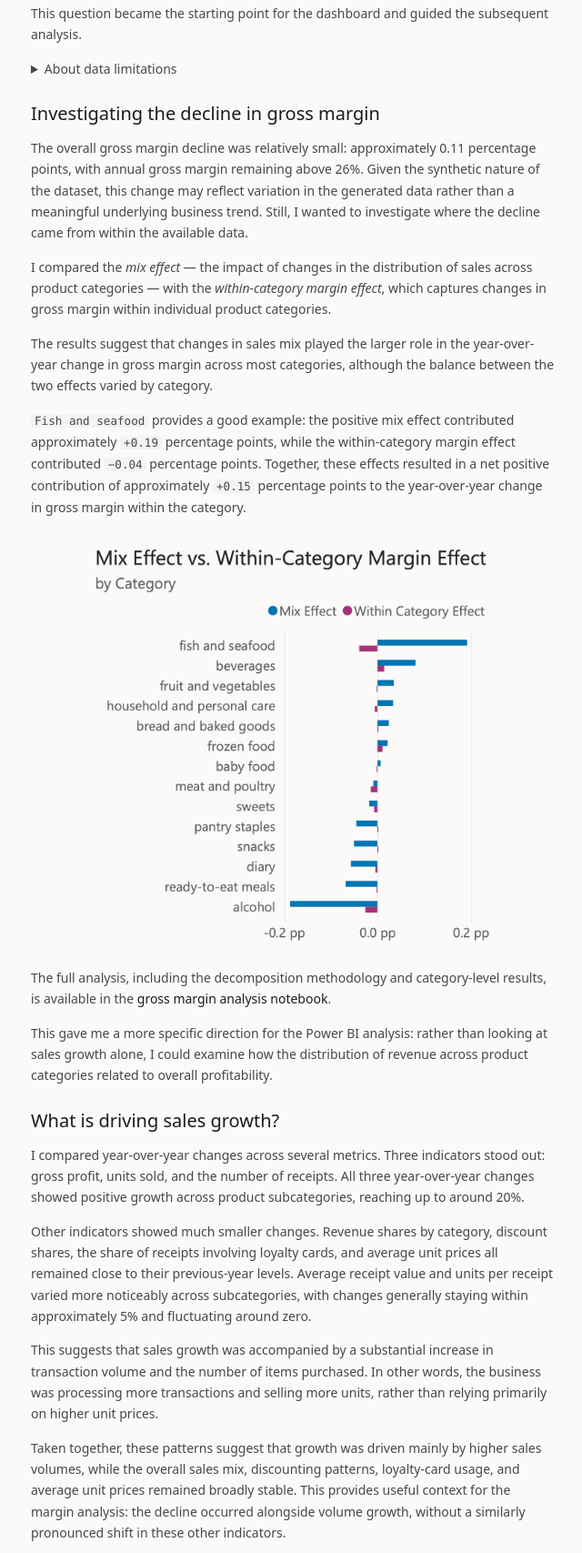
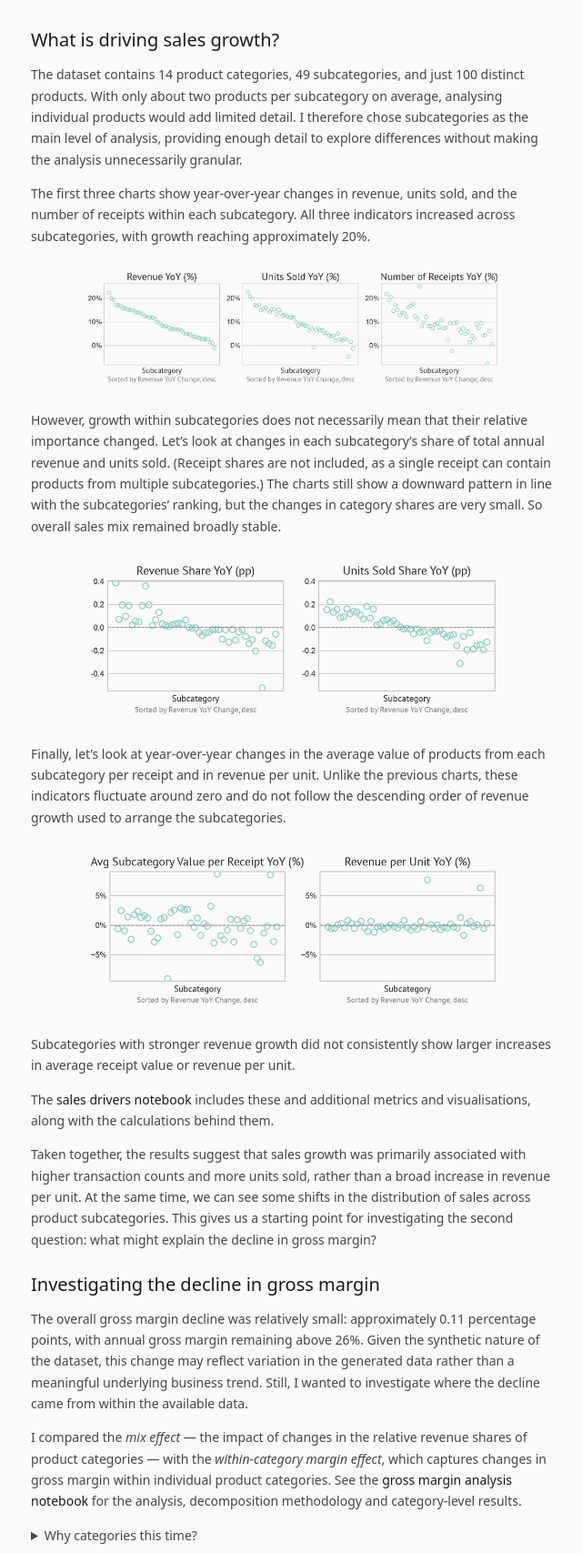
Before and after one commit to TAbramovskaya/project-showcase, an Astro site: page /projects/dear_neighbour in a window 1280 px wide. Shown: the part 1702-3409 px from the top of the page at 91% size, without its empty margins (318-958 px from the left). Built offline with nearby package versions, Linux system fonts and the light colour scheme; Astro itself is replaced by a stand-in of ours; a web font is replaced by a local one.

Commit message:
Update Dear Neighbour story

```diff
--- a/src/content/projects/dear_neighbour.md
+++ b/src/content/projects/dear_neighbour.md
@@ -23,13 +23,11 @@ The [source data](https://github.com/TAbramovskaya/dear-neighbour/blob/main/viz/
 
 I started with a few questions: How had sales performance changed between 2024 and 2025? Which trends stood out? And were there any potential problems hidden behind the overall results?
 
-At first glance, the picture looked positive.
+The table below summarises the key metrics for 2024 and 2025, along with their year-over-year changes.
 
-<img src="/images/projects/dear_neighbour/year_on_year_summary.png" class="img-white"/>
+<img src="/images/projects/dear_neighbour/year_on_year_summary.png" class="img-white" style="width: 65%;"/>
 
-Revenue, gross profit, average transaction value all increased compared with 2024, however, gross margin moved in the opposite direction. This raised the main question I wanted to explore: what might explain the decline in margin despite the overall growth in sales?
-
-This question became the starting point for the dashboard and guided the subsequent analysis.
+Revenue, gross profit, average transaction value all increased compared with 2024, however, gross margin moved in the opposite direction. Let's explore these two questions in more detail: what was driving sales growth, and what might explain the decline in gross margin despite that growth?
 
 <details>
 <summary>About data limitations</summary>
@@ -44,28 +42,74 @@ These characteristics made store traffic and customer acquisition difficult to a
 
 </details>
 
+### What is driving sales growth?
+
+The dataset contains 14 product categories, 49 subcategories, and just 100 distinct products. With only about two products per subcategory on average, analysing individual products would add limited detail. I therefore chose subcategories as the main level of analysis, providing enough detail to explore differences without making the analysis unnecessarily granular.
+
+The first three charts show year-over-year changes in revenue, units sold, and the number of receipts within each subcategory. All three indicators increased across subcategories, with growth reaching approximately 20%.
+
+<img src="/images/projects/dear_neighbour/revenue_change_units_sold_change_receipts_change.png" class="img-white" style="width: 100%;"/>
+
+However, growth within subcategories does not necessarily mean that their relative importance changed. Let's look at changes in each subcategory’s share of total annual revenue and units sold. (Receipt shares are not included, as a single receipt can contain products from multiple subcategories.) The charts still show a downward pattern in line with the subcategories’ ranking, but the changes in category shares are very small. So overall sales mix remained broadly stable.
+
+<img src="/images/projects/dear_neighbour/revenue_share_change_units_sold_share.png" class="img-white" style="width: 90%;"/>
+
+Finally, let's look at year-over-year changes in the average value of products from each subcategory per receipt and in revenue per unit. Unlike the previous charts, these indicators fluctuate around zero and do not follow the descending order of revenue growth used to arrange the subcategories.
+
+<img src="/images/projects/dear_neighbour/avg_subcategory_value_per_receipt_change_revenue_per_unit_change.png" class="img-white" style="width: 90%;"/>
+
+Subcategories with stronger revenue growth did not consistently show larger increases in average receipt value or revenue per unit.
+
+The [sales drivers notebook](https://github.com/TAbramovskaya/dear-neighbour/blob/main/python/sales_drivers.ipynb) includes these and additional metrics and visualisations, along with the calculations behind them.
+
+Taken together, the results suggest that sales growth was primarily associated with higher transaction counts and more units sold, rather than a broad increase in revenue per unit. At the same time, we can see some shifts in the distribution of sales across product subcategories. This gives us a starting point for investigating the second question: what might explain the decline in gross margin?
+
 ### Investigating the decline in gross margin
 
 The overall gross margin decline was relatively small: approximately 0.11 percentage points, with annual gross margin remaining above 26%. Given the synthetic nature of the dataset, this change may reflect variation in the generated data rather than a meaningful underlying business trend. Still, I wanted to investigate where the decline came from within the available data.
 
-I compared the *mix effect* — the impact of changes in the distribution of sales across product categories — with the *within-category margin effect*, which captures changes in gross margin within individual product categories.
+I compared the *mix effect* — the impact of changes in the relative revenue shares of product categories — with the *within-category margin effect*, which captures changes in gross margin within individual product categories. See the [gross margin analysis notebook](https://github.com/TAbramovskaya/dear-neighbour/blob/main/python/margin_decline_analysis.ipynb) for the analysis, decomposition methodology and category-level results.
+
+<details>
+<summary>Why categories this time?</summary>
+For this part of the analysis, I moved from subcategories to product categories. The additional detail at subcategory level did not change the overall conclusions, while presenting just 14 categories made the results easier to interpret.
+</details>
+
+<img src="/images/projects/dear_neighbour/mix_effect_vs_within_category_margin_effect.png" class="img-white" style="width: 65%;"/>
+
+`Fish and seafood` provides a good example: the positive mix effect contributed approximately `+0.19` percentage points, while the within-category margin effect contributed `−0.04` percentage points. Together, these effects resulted in a net positive contribution of approximately `+0.15` percentage points to the year-over-year change in overall gross margin.
+
+`Fish and seafood` provides a good example. The category’s share of total revenue increased from `17.48%` in 2024 to `18.28%` in 2025, while its gross margin decreased slightly from `23.93%` to `23.71%`. The increase in revenue share contributed approximately `+0.19` percentage points to the year-over-year change in overall gross margin, while the decline in the category’s own margin contributed `−0.04` percentage points. Together, these effects resulted in a net positive contribution of approximately `+0.15` percentage points to the change in overall gross margin.
 
 The results suggest that changes in sales mix played the larger role in the year-over-year change in gross margin across most categories, although the balance between the two effects varied by category.
 
-`Fish and seafood` provides a good example: the positive mix effect contributed approximately `+0.19` percentage points, while the within-category margin effect contributed `−0.04` percentage points. Together, these effects resulted in a net positive contribution of approximately `+0.15` percentage points to the year-over-year change in gross margin within the category.
+<details>
+<summary>Are these results surprising?</summary>
 
-<img src="/images/projects/dear_neighbour/mix_effect_vs_within_category_margin_effect.png" class="img-white"/>
+Not really. The outcome was already fairly predictable from the previous section on sales growth drivers. Costs stayed unchanged in the dataset, while selling prices fluctuated only slightly and seemingly at random, so changes in category-level gross margins were minimal. But I do love a good formula. Maths is cool.
 
-The full analysis, including the decomposition methodology and category-level results, is available in the [gross margin analysis notebook](https://github.com/TAbramovskaya/dear-neighbour/blob/main/python/margin_decline_analysis.ipynb).
+</details>
 
-This gave me a more specific direction for the Power BI analysis: rather than looking at sales growth alone, I could examine how the distribution of revenue across product categories related to overall profitability.
+The visualisation below shows year-over-year changes in revenue share across product categories. The five categories with the highest gross margins in 2025 are highlighted in a darker colour, making it easier to see how the revenue mix shifted for the most profitable categories.
 
-### What is driving sales growth?
+<img src="/images/projects/dear_neighbour/revenue_share_change.png" class="img-white" style="width: 75%;"/>
 
-I compared year-over-year changes across several metrics. Three indicators stood out: gross profit, units sold, and the number of receipts. All three year-over-year changes showed positive growth across product subcategories, reaching up to around 20%.
+The `ready-to-eat meals`, the category with the highest gross margin, ranked 11th out of 14 in terms of revenue share change, indicating a decline in its share of total revenue. `Fish and seafood`, by contrast, ranked first in revenue share growth despite ranking only 11th out of 14 in gross margin.
 
-Other indicators showed much smaller changes. Revenue shares by category, discount shares, the share of receipts involving loyalty cards, and average unit prices all remained close to their previous-year levels. Average receipt value and units per receipt varied more noticeably across subcategories, with changes generally staying within approximately 5% and fluctuating around zero.
+### Building the dashboard
 
-This suggests that sales growth was accompanied by a substantial increase in transaction volume and the number of items purchased. In other words, the business was processing more transactions and selling more units, rather than relying primarily on higher unit prices.
+The findings were brought together in an [interactive Power BI dashboard](https://github.com/TAbramovskaya/dear-neighbour/blob/main/viz/Dear%20Neighbour%20Sales.pbix), designed to present overall business performance while highlighting less obvious patterns uncovered during the analysis.
 
-Taken together, these patterns suggest that growth was driven mainly by higher sales volumes, while the overall sales mix, discounting patterns, loyalty-card usage, and average unit prices remained broadly stable. This provides useful context for the margin analysis: the decline occurred alongside volume growth, without a similarly pronounced shift in these other indicators.
+I divided the dashboard into two pages, each focusing on a different aspect of the business.
+
+**Sales Overview** provides a high-level view of key performance indicators and overall trends, with a closer look at changes in gross margin.
+
+<img src="/images/projects/dear_neighbour/dashboard_sales_overview.png" class="img-white" style="width: 100%;"/>
+
+It also allows users to explore performance by city, which is useful because growth in 2025 was limited in some locations and the overall figures do not tell the whole story.
+
+**Products and Discounts** focuses on monthly changes in average transaction value and transaction volume, as well as differences in gross profit and discount levels across product subcategories.
+
+<img src="/images/projects/dear_neighbour/dashboard_products_and_discounts.png" class="img-white" style="width: 100%;"/>
+
+The bar charts show the 15 subcategories with the highest gross profit, ranked in descending order, alongside the share of gross profit accounted for by discounts. Keeping the subcategories in the same order makes it easier to compare their gross profit with the relative scale of discounts.
```
